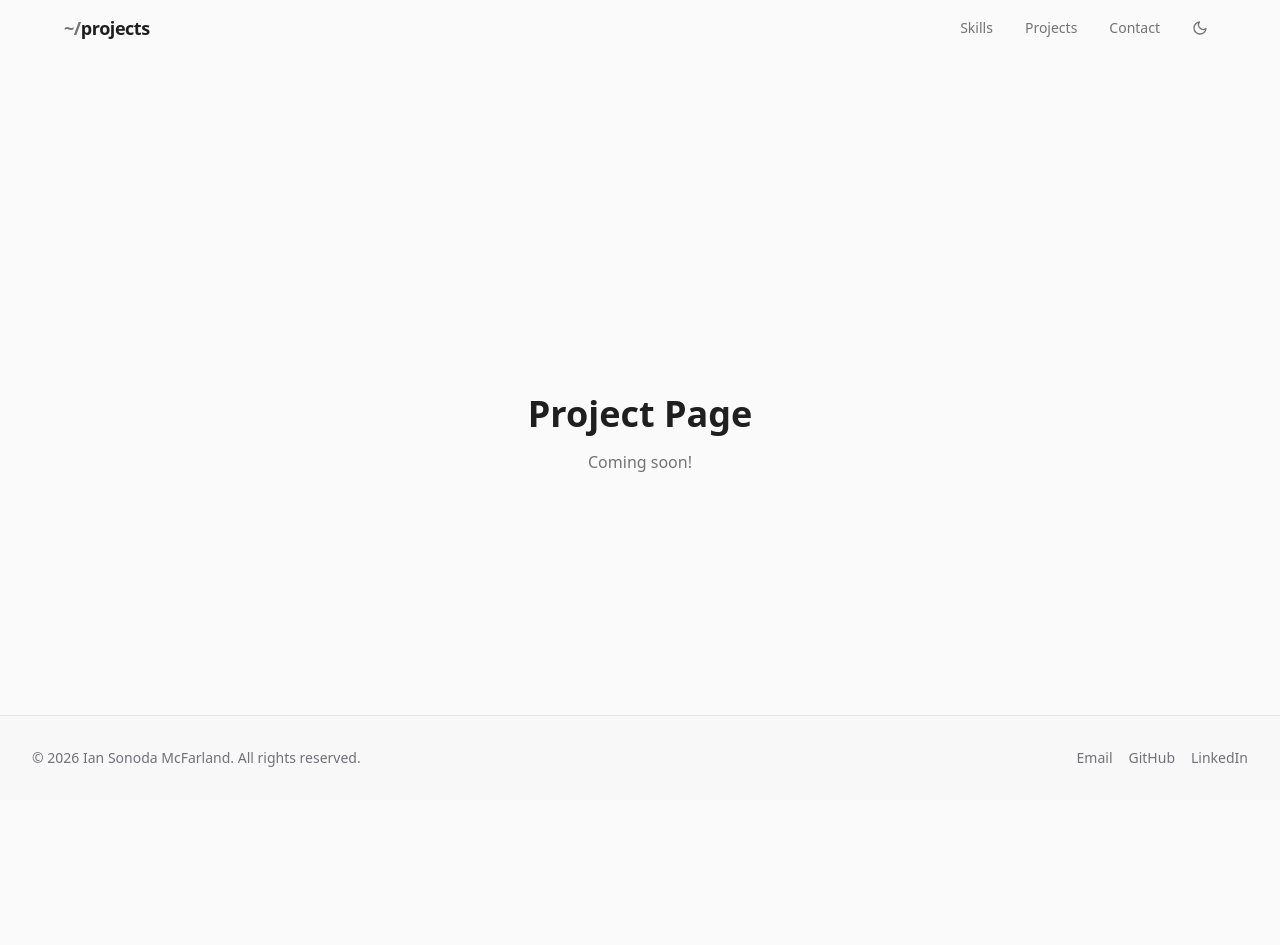
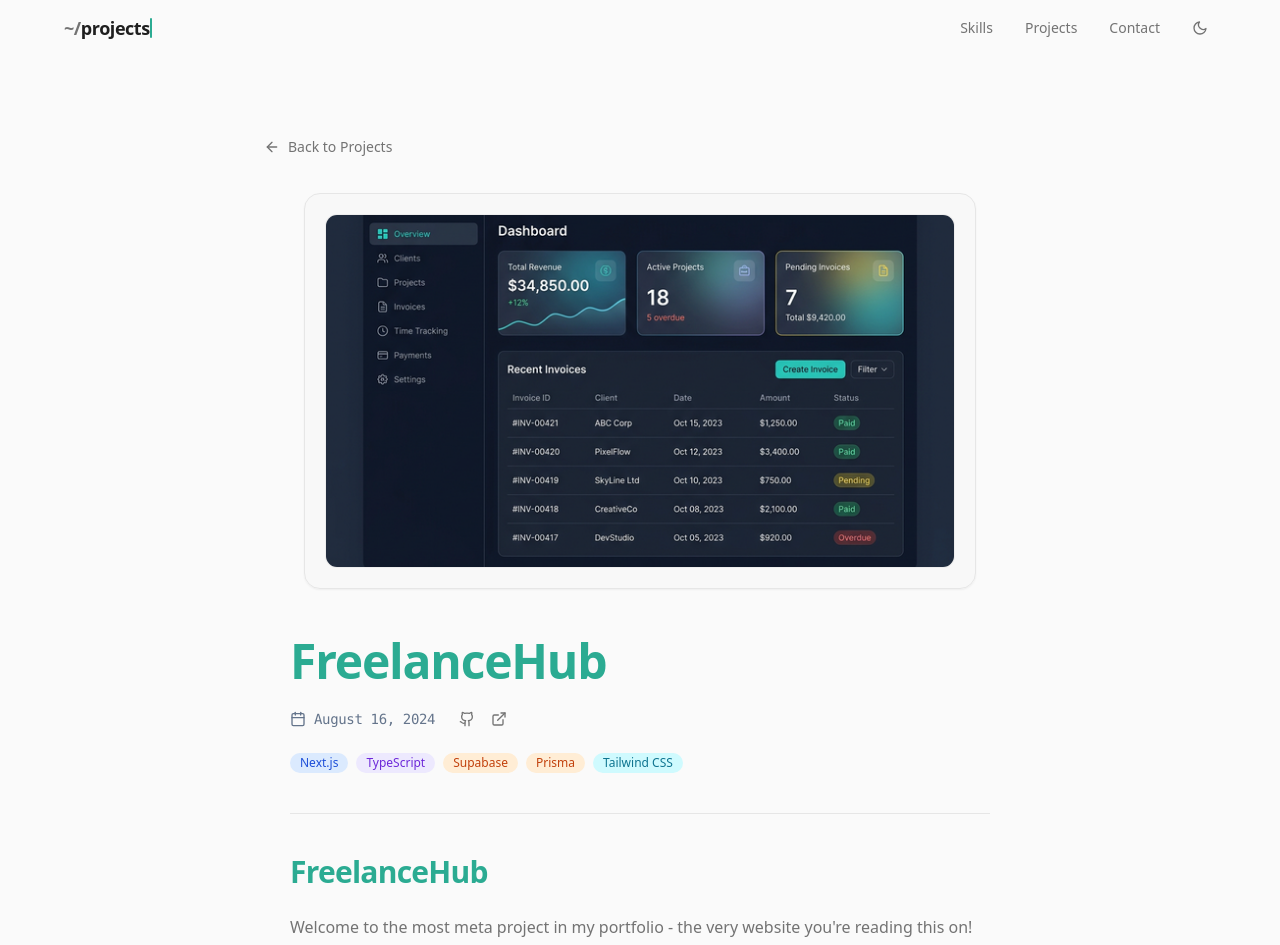
Before and after one commit to iansonoda/portfolio, a React (Vite) app: page /projects/freelancehub in a window 1280 px wide. Shown: the top 945 px of the page. Before the commit the page ends 800 px from the top, so only its background shows below. Built offline with nearby package versions, Linux system fonts and the light colour scheme.

Commit message:
feat: create individual project pages

```diff
--- a/src/App.jsx
+++ b/src/App.jsx
@@ -2,6 +2,7 @@ import { BrowserRouter, Routes, Route } from "react-router-dom";
 import { ThemeProvider } from "./context/ThemeContext";
 import Home from "./pages/Home";
 import ProjectsPage from "./pages/Projects";
+import ProjectDetail from "./pages/ProjectDetail";
 import Header from "./components/layout/Header";
 import Footer from "./components/layout/Footer";
 import portfolioData from "./data/portfolio.json";
@@ -17,7 +18,7 @@ function App() {
           <Routes>
             <Route path="/" element={<Home />} />
             <Route path="/projects" element={<ProjectsPage />} />
-            <Route path="/projects/:slug" element={<div className="flex-1 flex flex-col items-center justify-center pt-24"><h1 className="text-4xl font-bold mb-4">Project Page</h1><p className="text-muted-foreground">Coming soon!</p></div>} />
+            <Route path="/projects/:slug" element={<ProjectDetail />} />
           </Routes>
           <Footer personal={personal} />
         </div>
--- a/src/components/layout/Footer.jsx
+++ b/src/components/layout/Footer.jsx
@@ -4,22 +4,22 @@ export default function Footer({ personal }) {
   return (
     <footer id="contact" className="border-t border-border dark:border-gray-700 bg-muted/40 py-8">
       <div className="container mx-auto px-4 md:px-8 flex flex-col md:flex-row items-center justify-between space-y-4 md:space-y-0">
-        <p className="text-sm text-zinc-500 text-center md:text-left dark:text-zinc-400">
+        <p className="text-sm text-zinc-500 text-center md:text-left dark:text-zinc-300">
           &copy; {currentYear} {personal.name}. All rights reserved.
         </p>
         <div className="flex space-x-4">
           {personal.contact.email && (
-            <a href={`mailto:${personal.contact.email}`} className="text-sm text-zinc-500 hover:text-foreground transition-colors dark:text-zinc-400">
+            <a href={`mailto:${personal.contact.email}`} className="text-sm text-zinc-500 hover:text-foreground transition-colors dark:text-zinc-300">
               Email
             </a>
           )}
           {personal.contact.github && (
-            <a href={personal.contact.github} target="_blank" rel="noreferrer" className="text-sm text-zinc-500 hover:text-foreground transition-colors dark:text-zinc-400">
+            <a href={personal.contact.github} target="_blank" rel="noreferrer" className="text-sm text-zinc-500 hover:text-foreground transition-colors dark:text-zinc-300">
               GitHub
             </a>
           )}
           {personal.contact.linkedin && (
-            <a href={personal.contact.linkedin} target="_blank" rel="noreferrer" className="text-sm text-zinc-500 hover:text-foreground transition-colors dark:text-zinc-400">
+            <a href={personal.contact.linkedin} target="_blank" rel="noreferrer" className="text-sm text-zinc-500 hover:text-foreground transition-colors dark:text-zinc-300">
               LinkedIn
             </a>
           )}
--- a/src/components/sections/About.jsx
+++ b/src/components/sections/About.jsx
@@ -6,7 +6,7 @@ export default function About({ personal, skills }) {
       <div className="max-w-[800px] mx-auto space-y-8 text-center md:text-left md:flex md:space-x-12 md:space-y-0">
         <div className="md:w-1/2 space-y-4">
           <h2 className="text-3xl font-bold tracking-tight">About Me</h2>
-          <p className="text-zinc-500 dark:text-zinc-400 text-lg leading-relaxed">
+          <p className="text-zinc-500 dark:text-zinc-200 text-lg leading-relaxed">
             {personal.bio}
           </p>
         </div>
--- a/src/components/sections/Hero.jsx
+++ b/src/components/sections/Hero.jsx
@@ -7,7 +7,7 @@ export default function Hero({ personal }) {
       className="hero-grid-bg w-full flex flex-col items-center justify-center text-center relative"
       style={{ minHeight: "calc(100vh - 3.5rem)" }}
     >
-      <div className="relative z-10 space-y-6 animate-in fade-in slide-in-from-bottom-4 duration-700 -mt-16">
+      <div className="relative z-10 space-y-6 animate-in fade-in slide-in-from-bottom-4 duration-700 -mt-24">
         {/* Location above name */}
         <p className="text-sm font-medium text-muted-foreground tracking-wide uppercase flex items-center justify-center gap-1.5">
           <span>📍</span>
--- a/src/components/sections/Skills.jsx
+++ b/src/components/sections/Skills.jsx
@@ -116,7 +116,7 @@ export default function Skills({ skills }) {
                 <p className="text-sm font-semibold text-white truncate">
                   {skill.name}
                 </p>
-                <p className="text-xs text-[#888] truncate">
+                <p className="text-xs text-[#bbb] truncate">
                   {skill.description}
                 </p>
               </div>
--- a/src/components/ui/ProjectCard.jsx
+++ b/src/components/ui/ProjectCard.jsx
@@ -46,7 +46,7 @@ const TECH_COLORS = {
   default:       "bg-zinc-100 text-zinc-600 dark:bg-zinc-800 dark:text-zinc-400",
 };
 
-function TechBadge({ tech }) {
+export function TechBadge({ tech }) {
   const colorClass = TECH_COLORS[tech] ?? TECH_COLORS.default;
   return (
     <span className={`inline-flex items-center px-2.5 py-0.5 rounded-full text-[10px] sm:text-xs font-medium whitespace-nowrap ${colorClass}`}>
--- a/src/data/portfolio.json
+++ b/src/data/portfolio.json
@@ -31,7 +31,9 @@
       "description": "A complex application that does amazing things.",
       "techStack": ["React", "Node.js", "MongoDB"],
       "demoUrl": "https://example.com/demo",
-      "repoUrl": "https://github.com/example/alpha"
+      "repoUrl": "https://github.com/example/alpha",
+      "date": "October 13, 2025",
+      "content": "Welcome to Project Alpha. This is where I go into deep detail about the project in a blog style format.\n\nIt was built using the best tools available at the time and solved a major set of problems related to scale and real-time processing."
     },
     {
       "title": "Project Beta",
@@ -39,15 +41,19 @@
       "techStack": ["Python", "Django", "PostgreSQL"],
       "demoUrl": "https://example.com/demo2",
       "repoUrl": "https://github.com/example/beta",
-      "imageUrl": "https://via.placeholder.com/600x400"
+      "imageUrl": "https://via.placeholder.com/600x400",
+      "date": "March 01, 2025",
+      "content": "Welcome to Project Beta. This is where I go into deep detail about the project in a blog style format.\n\nWeighing the soul of incoming HTTP requests using proof-of-work to stop AI crawlers and other malicious bots."
     },
     {
       "title": "FreelanceHub",
-      "description": "A full-featured freelance management dashboard for tracking clients, projects, invoices, and time — all in one place. Built to replace a mess of spreadsheets with a clean, real-time SaaS experience.",
+      "description": "A full-featured freelance management dashboard for tracking clients, projects, invoices, and time — all in one place.",
       "techStack": ["Next.js", "TypeScript", "Supabase", "Prisma", "Tailwind CSS"],
       "demoUrl": "https://example.com/freelancehub",
       "repoUrl": "https://github.com/iansonoda/freelancehub",
-      "imageUrl": "/freelance-hub-preview.png"
+      "imageUrl": "/freelance-hub-preview.png",
+      "date": "August 16, 2024",
+      "content": "Welcome to the most meta project in my portfolio - the very website you're reading this on! Nyx is my personal portfolio and blog built with performance and simplicity in mind.\n\nA full-featured freelance management dashboard for tracking clients, projects, invoices, and time — all in one place. Built to replace a mess of spreadsheets with a clean, real-time SaaS experience."
     }
   ]
 }
--- a/src/index.css
+++ b/src/index.css
@@ -53,19 +53,19 @@ body {
 
   .dark {
     --background: 0 0% 7%;
-    --foreground: 0 0% 93%;
+    --foreground: 0 0% 100%;
     --card: 0 0% 10%;
-    --card-foreground: 0 0% 93%;
+    --card-foreground: 0 0% 100%;
     --popover: 0 0% 10%;
-    --popover-foreground: 0 0% 93%;
+    --popover-foreground: 0 0% 100%;
     --primary: 168 60% 48%;
     --primary-foreground: 0 0% 7%;
     --secondary: 0 0% 14%;
-    --secondary-foreground: 0 0% 93%;
+    --secondary-foreground: 0 0% 100%;
     --muted: 0 0% 14%;
-    --muted-foreground: 0 0% 55%;
+    --muted-foreground: 0 0% 65%;
     --accent: 0 0% 14%;
-    --accent-foreground: 0 0% 93%;
+    --accent-foreground: 0 0% 100%;
     --destructive: 0 72% 51%;
     --destructive-foreground: 0 0% 98%;
     --border: 0 0% 18%;
--- /dev/null
+++ b/src/pages/ProjectDetail.jsx
@@ -0,0 +1,124 @@
+import { useParams, Link, Navigate } from "react-router-dom";
+import { ArrowLeft, Calendar, Github, ExternalLink } from "lucide-react";
+import { TechBadge } from "@/components/ui/ProjectCard";
+import portfolioData from "@/data/portfolio.json";
+
+export default function ProjectDetail() {
+  const { slug } = useParams();
+
+  // Find project
+  const project = portfolioData.projects.find(
+    (p) => p.title.toLowerCase().replace(/[^a-z0-9]+/g, "-") === slug
+  );
+
+  if (!project) {
+    return <Navigate to="/projects" replace />;
+  }
+
+  return (
+    <main className="flex-1 w-full max-w-[800px] mx-auto px-6 py-12 md:py-20 animate-in fade-in duration-500">
+      <div className="mb-8">
+        <Link
+          to="/projects"
+          className="inline-flex items-center text-sm font-medium text-muted-foreground hover:text-foreground transition-colors group"
+        >
+          <ArrowLeft className="w-4 h-4 mr-2 transition-transform group-hover:-translate-x-1" />
+          Back to Projects
+        </Link>
+      </div>
+
+      {/* Large Image Card */}
+      <div className="w-full max-w-2xl mx-auto rounded-2xl border border-border overflow-hidden p-3 md:p-5 bg-muted/40 mb-12 shadow-sm">
+        <div className="rounded-xl overflow-hidden aspect-video bg-muted relative border border-border/50">
+          {project.imageUrl ? (
+            <img
+              src={project.imageUrl}
+              alt={project.title}
+              className="w-full h-full object-cover"
+            />
+          ) : (
+            <div className="w-full h-full flex flex-col items-center justify-center text-muted-foreground bg-zinc-900 p-8 md:p-12 relative overflow-hidden">
+              {/* Fallback pattern matching the cards */}
+              <div className="absolute top-4 left-4 flex gap-2 z-10">
+                <div className="w-3 h-3 rounded-full bg-red-500"></div>
+                <div className="w-3 h-3 rounded-full bg-yellow-500"></div>
+                <div className="w-3 h-3 rounded-full bg-green-500"></div>
+              </div>
+              <div className="w-full text-left mt-8 md:mt-12">
+                <p className="text-white font-mono md:text-xl leading-tight font-bold">
+                  {project.title.toLowerCase()} / <span className="text-green-400">repo</span>
+                </p>
+                <p className="text-zinc-400 dark:text-zinc-300 md:text-sm font-mono mt-4">
+                  {project.description}
+                </p>
+              </div>
+            </div>
+          )}
+        </div>
+      </div>
+
+      <article className="max-w-[700px] mx-auto">
+        {/* Header Section */}
+        <h1 className="text-4xl md:text-5xl font-bold tracking-tight text-primary mb-6">
+          {project.title}
+        </h1>
+
+        {/* Meta Row: Date & Links */}
+        <div className="flex flex-wrap items-center gap-6 mb-6 text-muted-foreground">
+          {project.date && (
+            <div className="flex items-center gap-2 font-mono text-sm tracking-tight text-slate-500 dark:text-slate-300">
+              <Calendar className="w-4 h-4" />
+              <span>{project.date}</span>
+            </div>
+          )}
+
+          <div className="flex items-center gap-4">
+            {project.repoUrl && (
+              <a
+                href={project.repoUrl}
+                target="_blank"
+                rel="noreferrer"
+                className="hover:text-primary transition-colors flex items-center gap-1.5"
+                title="GitHub Repository"
+              >
+                <Github className="w-4 h-4" />
+              </a>
+            )}
+            {project.demoUrl && (
+              <a
+                href={project.demoUrl}
+                target="_blank"
+                rel="noreferrer"
+                className="hover:text-primary transition-colors flex items-center gap-1.5"
+                title="Live Demo"
+              >
+                <ExternalLink className="w-4 h-4" />
+              </a>
+            )}
+          </div>
+        </div>
+
+        {/* Tags Row */}
+        {project.techStack?.length > 0 && (
+          <div className="flex flex-wrap gap-2 mb-10">
+            {project.techStack.map((tech) => (
+              <TechBadge key={tech} tech={tech} />
+            ))}
+          </div>
+        )}
+
+        <hr className="border-t border-border mb-10" />
+
+        {/* Content Section */}
+        <div className="prose prose-zinc dark:prose-invert max-w-none">
+          <h2 className="text-3xl font-bold tracking-tight text-primary mb-6">
+            {project.title}
+          </h2>
+          <div className="text-muted-foreground leading-relaxed whitespace-pre-wrap">
+            {project.content || project.description}
+          </div>
+        </div>
+      </article>
+    </main>
+  );
+}
```
